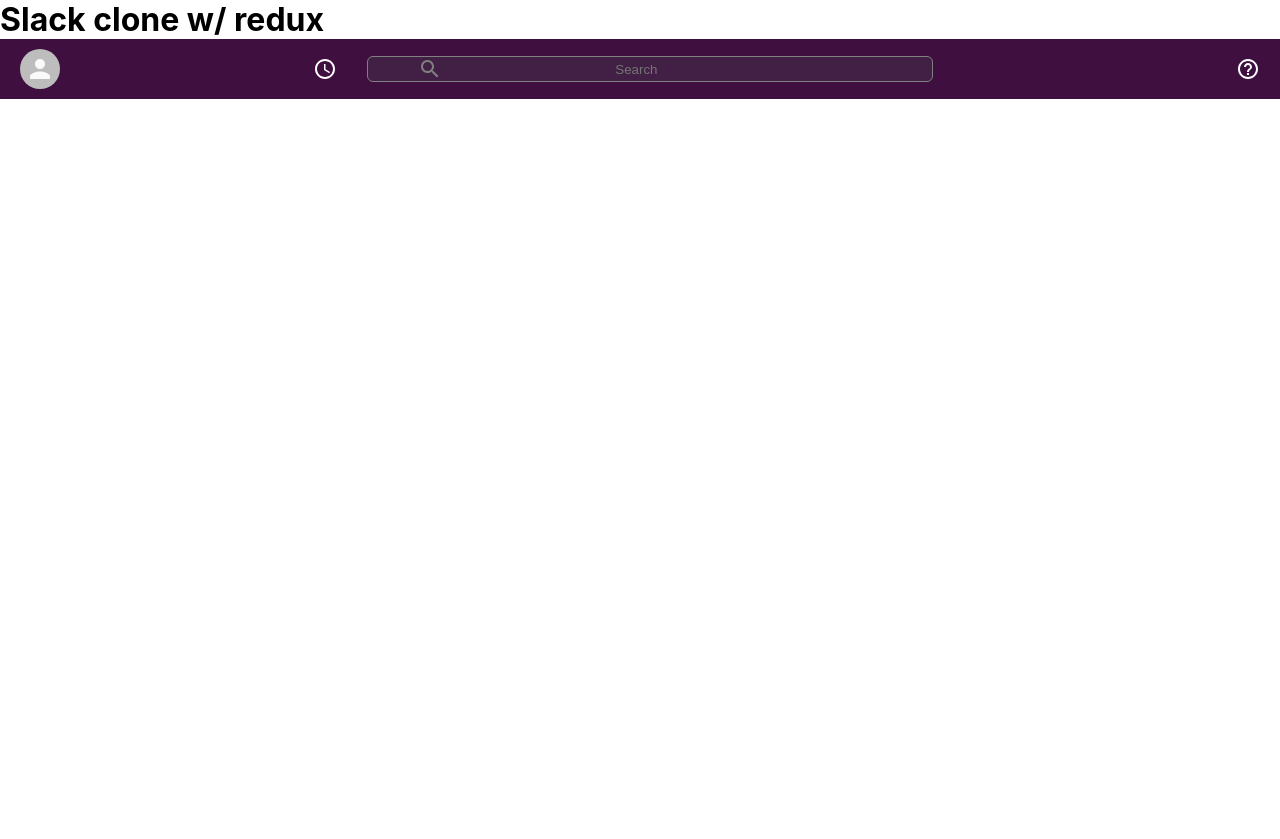
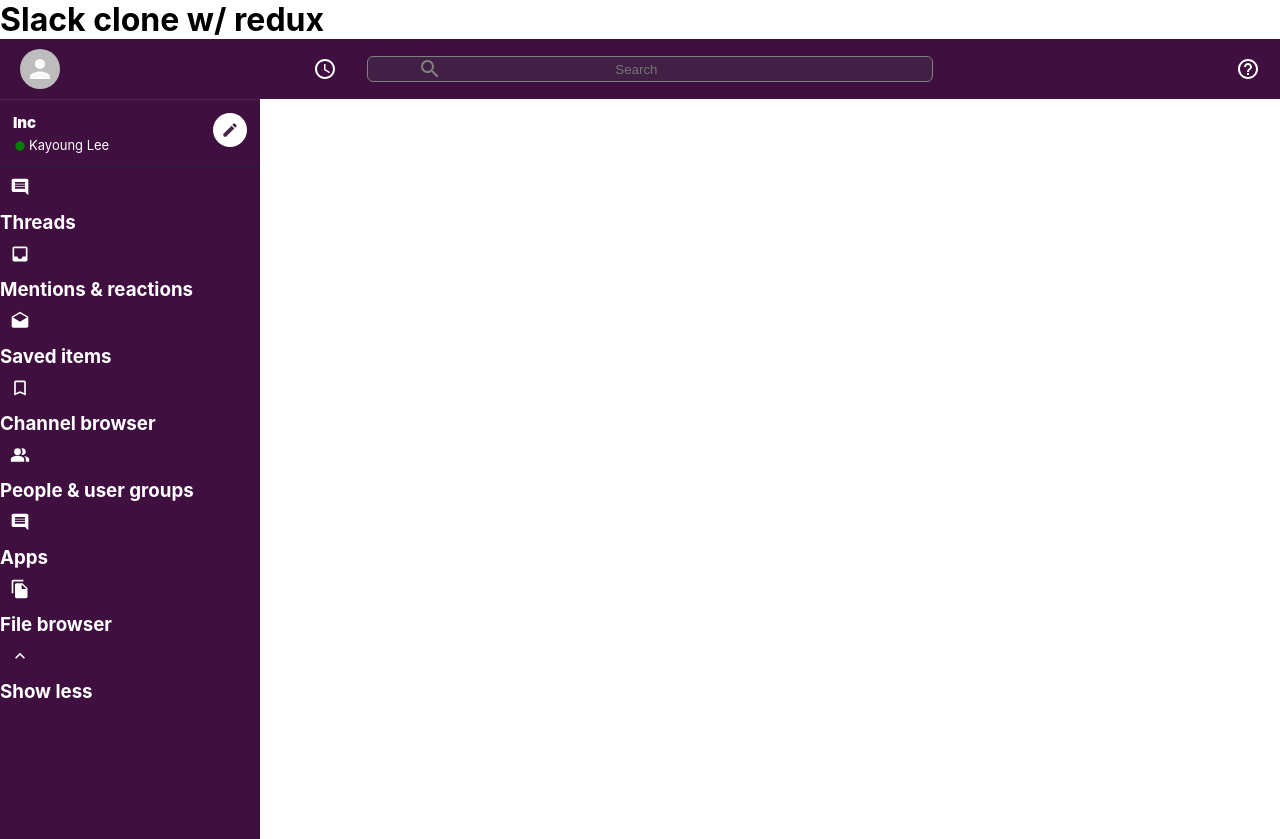
Before and after one commit to youngleek0918/React-slack-clone-w-Redux, a React (Create React App) app: page / in a window 1280 px wide. Before the commit the page ends 800 px from the top, so only its background shows below. Built offline with nearby package versions, Linux system fonts and the light colour scheme.

Commit message:
built sidebar

```diff
--- a/src/App.js
+++ b/src/App.js
@@ -1,7 +1,10 @@
 import React from "react";
 import "./App.css";
 import { BrowserRouter as Router, Switch, Route } from "react-router-dom";
-import Header from "./Header";
+import Header from "./components/Header";
+import Sidebar from './components/Sidebar'
+import styled from "styled-components";
+
 
 function App() {
   return (
@@ -11,11 +14,15 @@ function App() {
         <>
           {/* A <Switch> looks through its children <Route>s and
             renders the first one that matches the current URL. */}
-          <Switch>
-            <Route path="/" exact>
-              <Header />
-            </Route>
-          </Switch>
+          <Header />
+          <AppBody>
+            <Sidebar />
+            <Switch>
+              <Route path="/" exact>
+                {/* Chat */}
+              </Route>
+            </Switch>
+          </AppBody>
         </>
       </Router>
     </div>
@@ -23,3 +30,8 @@ function App() {
 }
 
 export default App;
+
+const AppBody = styled.div`
+  display: flex;
+  height: 100vh;
+`;
--- /dev/null
+++ b/src/components/Sidebar.js
@@ -0,0 +1,90 @@
+import React from "react";
+import styled from "styled-components";
+import FiberManualRecordIcon from "@material-ui/icons/FiberManualRecord"
+import CreateIcon from "@material-ui/icons/Create";
+import SidebarOption from "./SidebarOption";
+import InsertCommentIcon from "@material-ui/icons/InsertComment";
+import InboxIcon from "@material-ui/icons/Inbox";
+import DraftsIcon from "@material-ui/icons/Drafts";
+import BookmarkBorderIcon from "@material-ui/icons/BookmarkBorder";
+import FileCopyIcon from "@material-ui/icons/FileCopy";
+import PeopleAltIcon from "@material-ui/icons/PeopleAlt";
+import AppsIcon from "@material-ui/icons/Apps";
+import ExpandLessIcon from "@material-ui/icons/ExpandLess";
+import ExpandMoreIcon from "@material-ui/icons/ExpandMore";
+
+
+function Sidebar() {
+  return (
+    <SidebarContainer>
+      <SidebarHeader>
+        <SidebarInfo>
+            <h2>Inc</h2>
+            <h3>
+                <FiberManualRecordIcon/>
+                Kayoung Lee
+            </h3>
+        </SidebarInfo>
+        <CreateIcon/>
+      </SidebarHeader>
+
+      <SidebarOption Icon={InsertCommentIcon} title="Threads" />
+      <SidebarOption Icon={InboxIcon} title="Mentions & reactions" />
+      <SidebarOption Icon={DraftsIcon} title="Saved items" />
+      <SidebarOption Icon={BookmarkBorderIcon} title="Channel browser" />
+      <SidebarOption Icon={PeopleAltIcon} title="People & user groups" />
+      <SidebarOption Icon={InsertCommentIcon} title="Apps" />
+      <SidebarOption Icon={FileCopyIcon} title="File browser" />
+      <SidebarOption Icon={ExpandLessIcon} title="Show less" />
+    </SidebarContainer>
+  );
+}
+
+export default Sidebar;
+
+const SidebarContainer = styled.div`
+    color: white;
+    background-color: var(--slack-color);
+    flex: 0.3;
+    border-top: 1px solid #49274b;
+    max-width: 260px;
+    margin-top: 60px;
+`;
+
+const SidebarHeader = styled.div`
+  display: flex;
+  border-bottom: 1px solid #19274b;
+  padding: 13px;
+
+  > .MuiSvgIcon-root {
+    padding: 8px;
+    color: #49274b;
+    font-size: 18px;
+    background-color: white;
+    border-radius: 999px;
+  }
+`;
+
+const SidebarInfo = styled.div`
+  flex: 1;
+
+  > h2 {
+     font-size: 15px;
+     font-weight: 900;
+     margin-bottom: 5px;
+  }
+
+  > h3 {
+    display: flex;
+    font-size: 13px;
+    font-weight: 400;
+    align-items: center;
+  }
+
+  > h3 > .MuiSvgIcon-root {
+    font-size: 14px;
+    margin-top: 1px;
+    margin-right: 2px;
+    color: green;
+  }
+`;
--- /dev/null
+++ b/src/components/SidebarOption.js
@@ -0,0 +1,26 @@
+import React from 'react';
+import styled from "styled-components";
+
+
+function SidebarOption({ Icon, title }) {
+    return (
+        <SidebarOptionContainer>
+            {Icon && <Icon fontSize="small" style={{ padding: 10 }}/>}
+            {Icon ? (
+                <h3>{title}</h3>
+            ) : (
+                <SidebarOptionChannel>
+                    <span>#</span> {title}
+                </SidebarOptionChannel>
+            )
+
+            }
+        </SidebarOptionContainer>
+    )
+}
+
+export default SidebarOption
+
+const SidebarOptionContainer = styled.div``;
+
+const SidebarOptionChannel = styled.div``;
```
Also changed, not shown: src/components/Header.js (renamed from src/Header.js).
